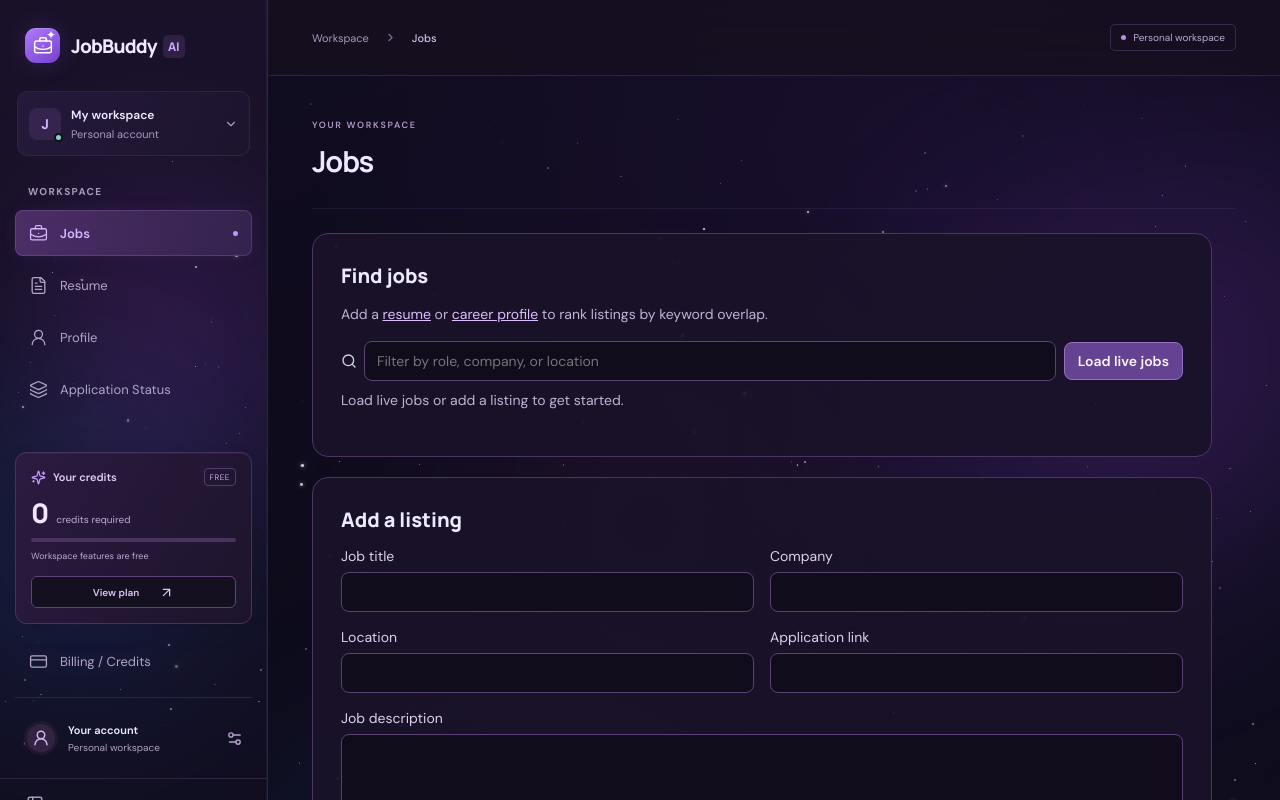
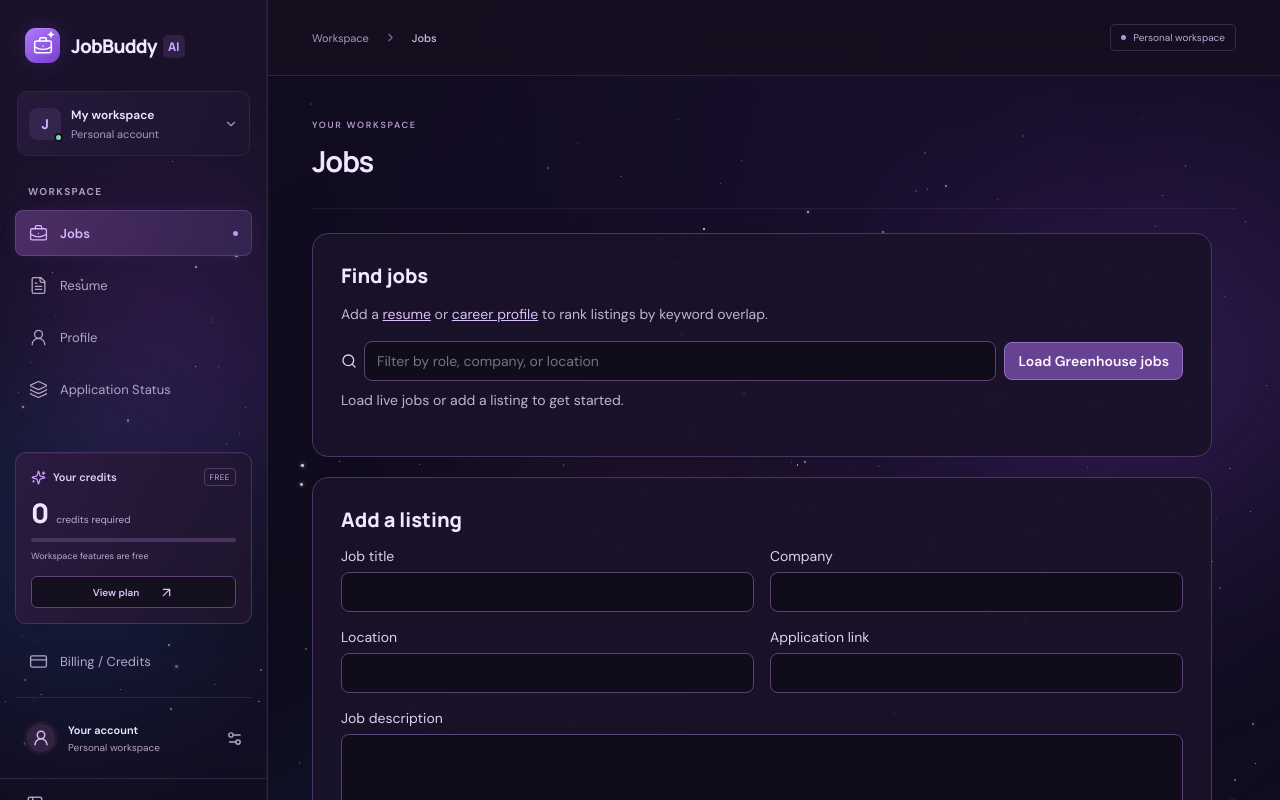
Before and after one commit to Johnno172012/Ai-Job-Finder, a React (Vite) app: page / in a window 1280 px wide. Shown: the top 800 px of the page. Built offline with nearby package versions, Linux system fonts and the light colour scheme.

Commit message:
Discover jobs through public Greenhouse employer boards

```diff
--- a/src/workspace.jsx
+++ b/src/workspace.jsx
@@ -99,19 +99,27 @@ export function Workspace({ page }) {
     setError('');
     setMessage('');
     try {
-      const response = await fetch('https://www.arbeitnow.com/api/job-board-api', { signal: AbortSignal.timeout(12000) });
-      if (!response.ok) throw Error();
-      const { data } = await response.json();
-      setRemoteJobs(data.filter(job => safeUrl(job.url)).map(job => ({
-        id: 'arbeitnow-' + job.slug,
-        title: job.title,
-        company: job.company_name,
-        location: job.location,
-        url: job.url,
-        description: (job.tags ?? []).join(' ') + ' ' + (job.description ?? '').replace(/<[^>]*>/g, ' '),
-      })));
-      setMessage('Loaded listings from Arbeitnow.');
-    } catch { setError('Live listings are unavailable. Try again or add a listing manually.'); }
+      const boards = [['cloudflare', 'Cloudflare'], ['figma', 'Figma'], ['stripe', 'Stripe']];
+      const results = await Promise.allSettled(boards.map(async ([board, company]) => {
+        const endpoint = `https://boards-api.greenhouse.io/v1/boards/${board}/jobs?content=true`;
+        const response = await fetch(endpoint, { signal: AbortSignal.timeout(12000) });
+        if (!response.ok) throw Error(company);
+        const { jobs } = await response.json();
+        return jobs.filter(job => safeUrl(job.absolute_url)).map(job => ({
+          id: `greenhouse-${board}-${job.id}`,
+          title: job.title,
+          company: job.company_name || company,
+          location: job.location?.name ?? '',
+          url: job.absolute_url,
+          description: (job.content ?? '').replace(/&lt;[\s\S]*?&gt;|<[^>]*>/g, ' '),
+        }));
+      }));
+      const available = results.filter(result => result.status === 'fulfilled');
+      if (!available.length) throw Error();
+      const listings = available.flatMap(result => result.value);
+      setRemoteJobs(listings);
+      setMessage(`Loaded ${listings.length} Greenhouse listings from ${available.length} of ${boards.length} employer boards.`);
+    } catch { setError('Greenhouse listings are unavailable. Try again or add a listing manually.'); }
     finally { setLoadingJobs(false); }
   }
 
@@ -198,7 +206,7 @@ export function Workspace({ page }) {
         <p>{skillWords.size ? 'Listings are ranked by shared words from your resume and profile.' : <>Add a <a href="#resume">resume</a> or <a href="#profile">career profile</a> to rank listings by keyword overlap.</>}</p>
         <div className="feature-actions">
           <label className="search-field"><Search size={16}/><input aria-label="Filter jobs" placeholder="Filter by role, company, or location" value={query} onChange={event => setQuery(event.target.value)}/></label>
-          <button className="feature-button" onClick={discover} disabled={loadingJobs}>{loadingJobs ? 'Loading…' : 'Load live jobs'}</button>
+          <button className="feature-button" onClick={discover} disabled={loadingJobs}>{loadingJobs ? 'Loading…' : 'Load Greenhouse jobs'}</button>
         </div>
         {!matches.length && <p>{listings.length ? 'No listings match your filter.' : 'Load live jobs or add a listing to get started.'}</p>}
         {matches.map(({ job, hits }) => <article className="job-row" key={job.id}>
```
